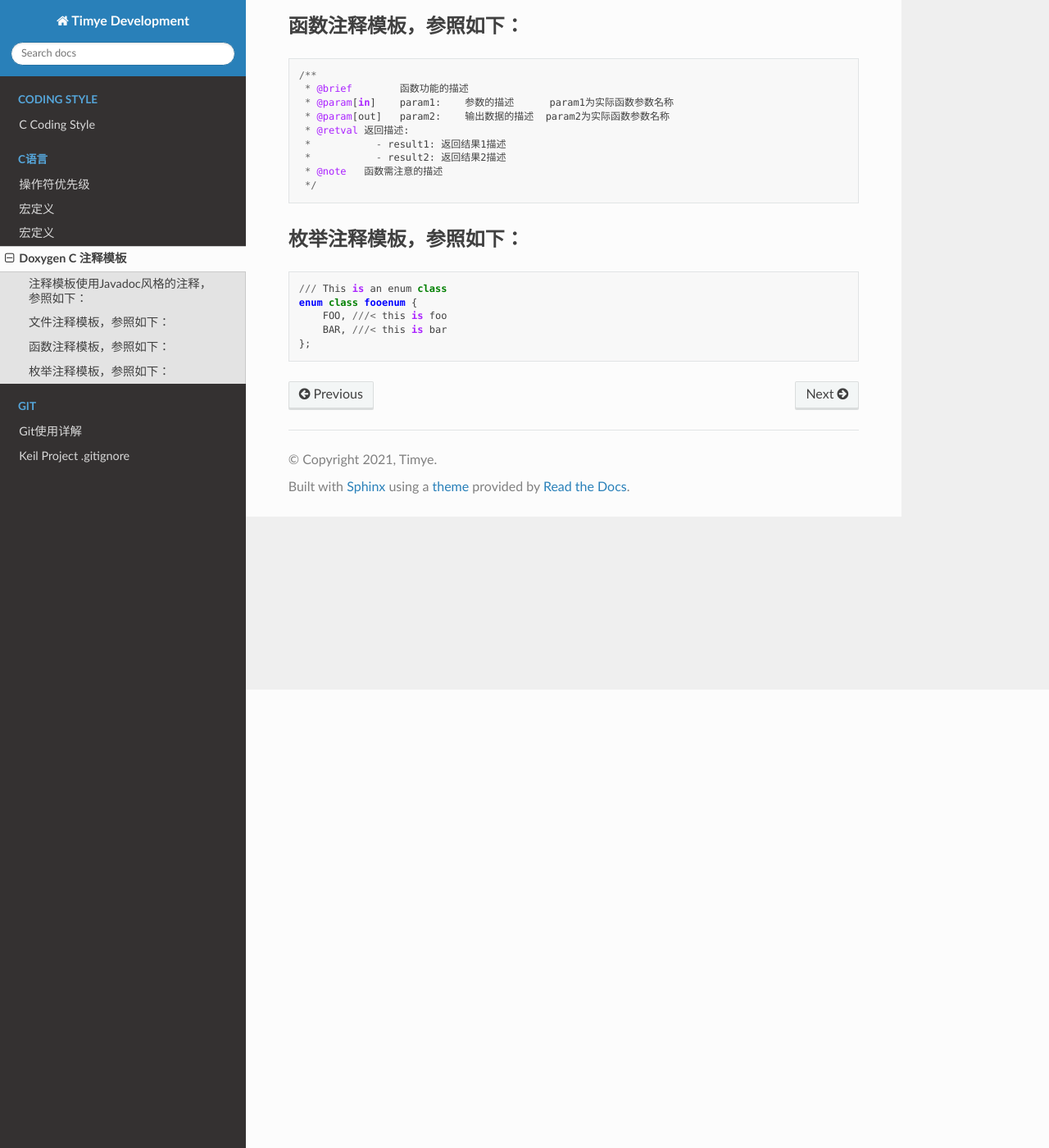
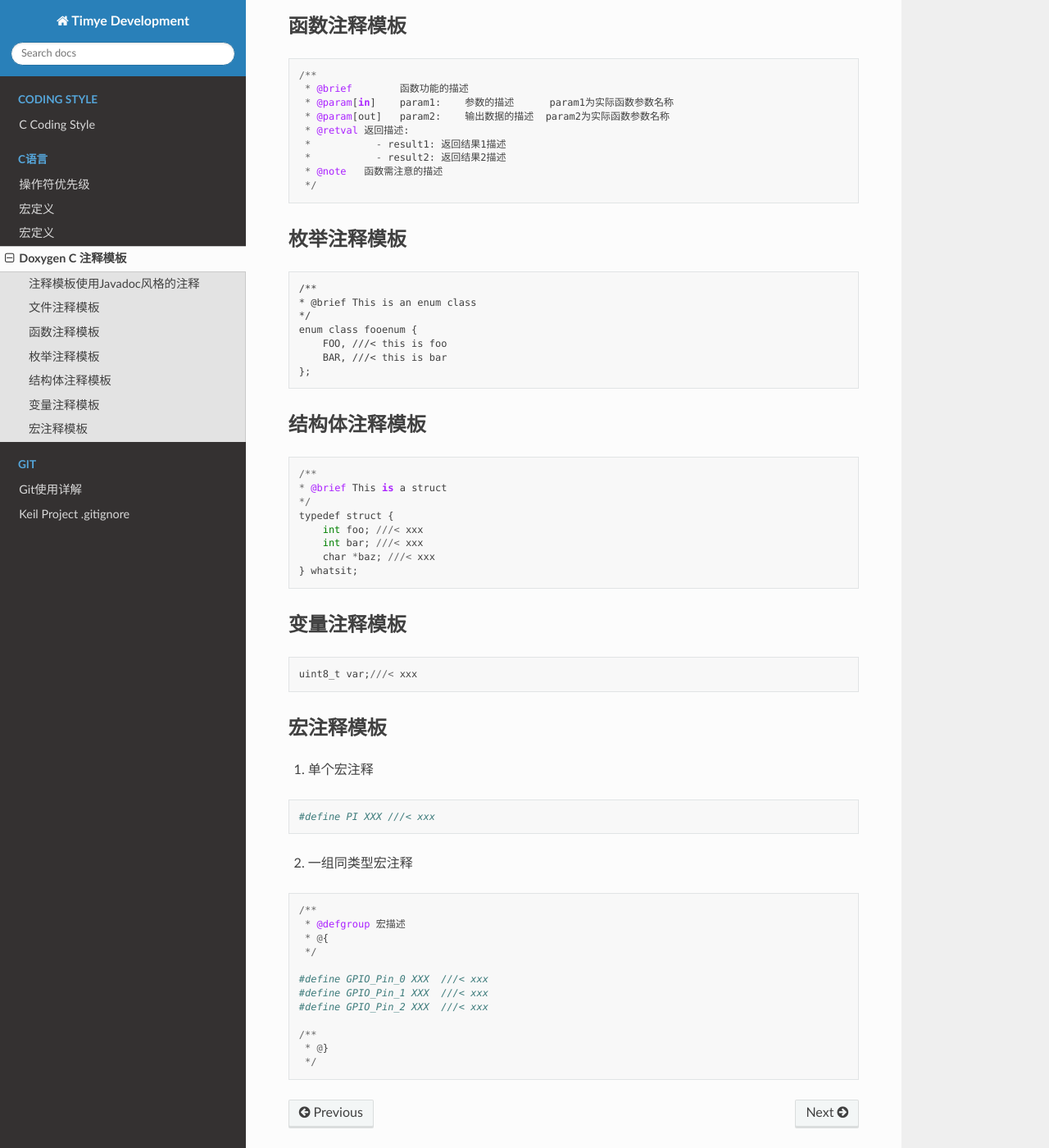
Before and after one commit to tpq7/development, a Sphinx documentation site: the page built from docs/docxygen_format.md, in a window 1280 px wide and 1400 px high, scrolled down 559 px. Shown: the whole window at 82% size. Built offline with Sphinx 7.4.7 and the Read the Docs theme 2.0.0, drawn with Linux system fonts in a browser that asks for light colours; some of the changed text lies outside the part shown.

Commit message:
修改部分文档。

````diff
--- a/docs/docxygen_format.md
+++ b/docs/docxygen_format.md
@@ -1,13 +1,13 @@
 # Doxygen C 注释模板
 
-## 注释模板使用Javadoc风格的注释，参照如下：
+## 注释模板使用Javadoc风格的注释
 ```
 /**
  * ... text ...
  */
 ```
 
-## 文件注释模板，参照如下：
+## 文件注释模板
 ```
 /**
 * @file      文件名称
@@ -19,7 +19,7 @@
 */
 ```
 
-## 函数注释模板，参照如下：
+## 函数注释模板
 ```
 /**
  * @brief        函数功能的描述
@@ -31,11 +31,52 @@
  * @note   函数需注意的描述
  */
 ```
-## 枚举注释模板，参照如下：
+
+## 枚举注释模板
 ```
-/// This is an enum class
+/**
+* @brief This is an enum class
+*/
 enum class fooenum {
     FOO, ///< this is foo
     BAR, ///< this is bar
 };
 ```
+
+## 结构体注释模板
+```
+/**
+* @brief This is a struct
+*/
+typedef struct {
+    int foo; ///< xxx
+    int bar; ///< xxx
+    char *baz; ///< xxx
+} whatsit;
+```
+
+## 变量注释模板
+```
+uint8_t var;///< xxx
+```
+
+## 宏注释模板
+1. 单个宏注释
+```
+#define PI XXX ///< xxx
+```
+2. 一组同类型宏注释
+```
+/**
+ * @defgroup 宏描述
+ * @{
+ */
+
+#define GPIO_Pin_0 XXX  ///< xxx
+#define GPIO_Pin_1 XXX  ///< xxx
+#define GPIO_Pin_2 XXX  ///< xxx
+
+/**
+ * @}
+ */
+```
````
